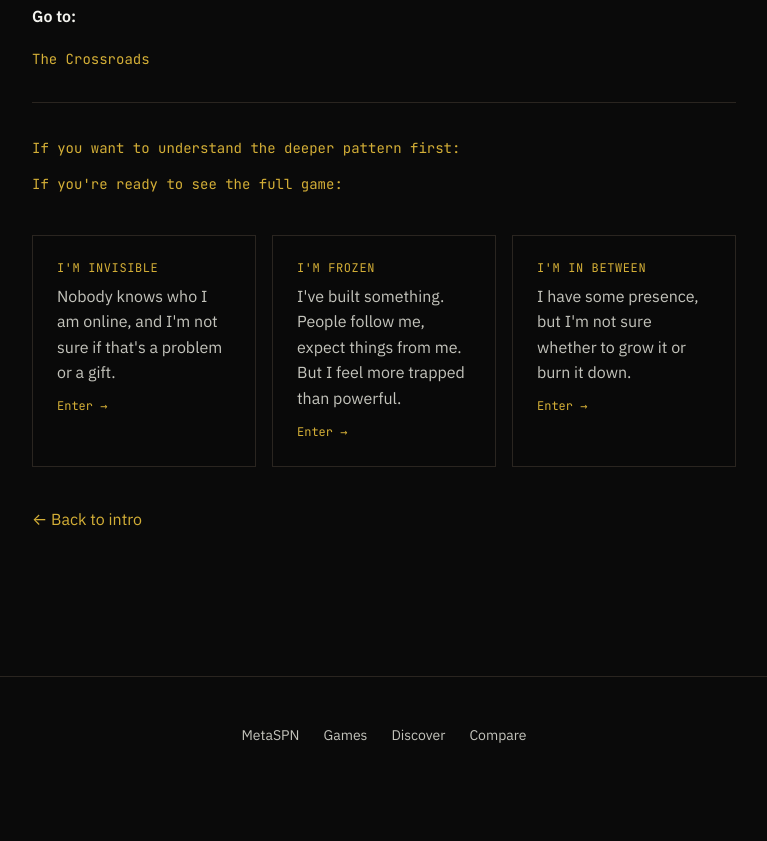
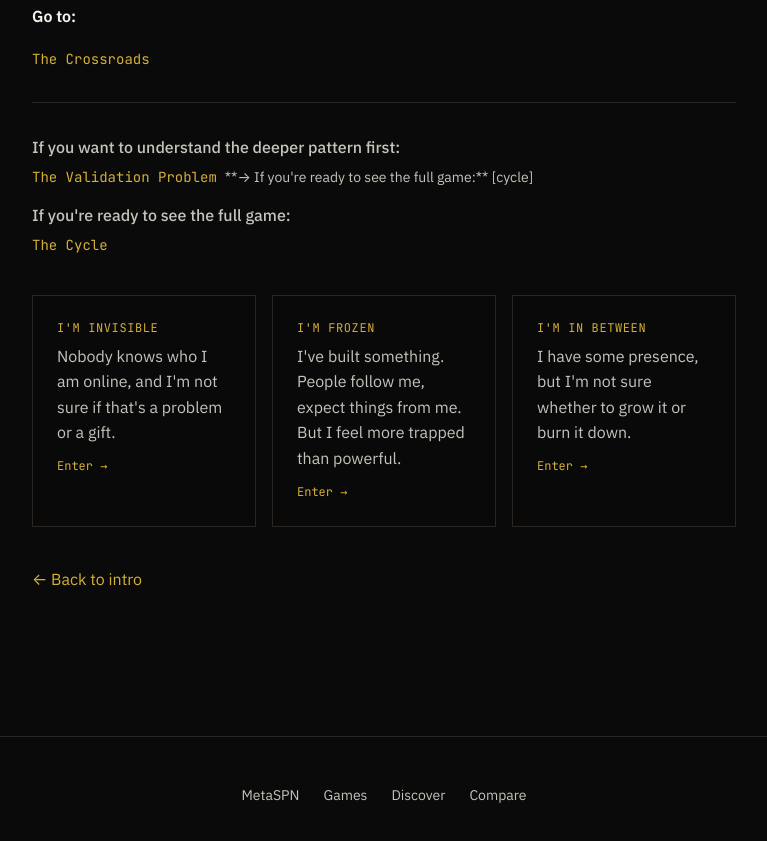
Before and after one commit to leo-guinan/game-audit, a Next.js app: page /games/1/fork in a window 1280 px wide. Shown: the part 1020-1861 px from the top of the page, without its empty margins (256-1023 px from the left). Before the commit the page ends 1813 px from the top, so only its background shows below. Built offline with nearby package versions, Linux system fonts and the light colour scheme.

Commit message:
style issues

```diff
--- a/src/components/games/markdown-with-routes.tsx
+++ b/src/components/games/markdown-with-routes.tsx
@@ -8,7 +8,7 @@ const ROUTE_MARKER = /(\*\*→\s*([^*]+)\*\*)?\s*\[([a-z_0-9]+)\]/g;
 
 type Part =
   | { type: "md"; text: string }
-  | { type: "link"; label?: string; target: string }
+  | { type: "link"; label?: string; target: string; trailingText?: string }
   | { type: "link-group"; label?: string; targets: string[] };
 
 function parseRouteMarkers(content: string): Part[] {
@@ -31,6 +31,13 @@ function parseRouteMarkers(content: string): Part[] {
     const label = m[2]?.trim();
     const target = m[3];
 
+    // Check for trailing text on the same line (text after the link before newline)
+    const lineEnd = content.indexOf('\n', end);
+    const trailingText = lineEnd > end
+      ? content.slice(end, lineEnd).trim()
+      : content.slice(end).trim();
+    const hasTrailingText = trailingText && !trailingText.match(/^\s*[·•]\s*$/);
+
     // Check if this starts a link group (has label and next link is close with separator)
     const nextMatch = matches[i + 1];
     const hasLabel = label !== undefined;
@@ -39,7 +46,7 @@ function parseRouteMarkers(content: string): Part[] {
     const hasSeparator = hasNextLink && /^\s*[·•]\s*$/.test(content.slice(end, nextMatch.index!));
 
     // If this has a label and next link is part of a group, collect all links
-    if (hasLabel && hasNextLink && isClose && hasSeparator) {
+    if (hasLabel && hasNextLink && isClose && hasSeparator && !hasTrailingText) {
       const groupTargets = [target];
       let groupEnd = end;
       let j = i + 1;
@@ -63,15 +70,21 @@ function parseRouteMarkers(content: string): Part[] {
       lastEnd = groupEnd;
       i = j - 1; // Skip the links we just processed
     } else {
-      // Single link
-      parts.push({ type: "link", label: label || undefined, target });
-      lastEnd = end;
+      // Single link - include trailing text if present
+      parts.push({
+        type: "link",
+        label: label || undefined,
+        target,
+        trailingText: hasTrailingText ? trailingText : undefined
+      });
+      lastEnd = hasTrailingText ? (lineEnd > 0 ? lineEnd : content.length) : end;
     }
   }
 
   if (lastEnd < content.length) {
     const remaining = content.slice(lastEnd).trimStart();
-    if (remaining) {
+    // Only add remaining text if it's not just whitespace or empty
+    if (remaining && remaining.trim()) {
       parts.push({ type: "md", text: remaining });
     }
   }
@@ -116,9 +129,9 @@ export function MarkdownWithRoutes({
                 h2: ({ children }) => <h2 className="text-xl font-semibold text-foreground mb-3 mt-6">{children}</h2>,
                 h3: ({ children }) => <h3 className="text-lg font-medium text-foreground mb-2 mt-4">{children}</h3>,
                 strong: ({ children }) => <strong className="font-semibold text-foreground">{children}</strong>,
-                ul: ({ children }) => <ul className="list-disc list-inside mb-4 space-y-1 text-muted-foreground">{children}</ul>,
-                ol: ({ children }) => <ol className="list-decimal list-inside mb-4 space-y-1 text-muted-foreground">{children}</ol>,
-                li: ({ children }) => <li className="leading-relaxed">{children}</li>,
+                ul: ({ children }) => <ul className="list-disc list-inside mb-4 space-y-1 text-muted-foreground pl-0">{children}</ul>,
+                ol: ({ children }) => <ol className="list-decimal list-inside mb-4 space-y-1 text-muted-foreground pl-0">{children}</ol>,
+                li: ({ children }) => <li className="leading-relaxed ml-4">{children}</li>,
                 pre: ({ children }) => <pre className="bg-muted/50 border border-border p-4 overflow-x-auto mb-4 font-mono text-sm text-foreground">{children}</pre>,
                 code: ({ className, children, ...rest }) =>
                   className ? (
@@ -148,11 +161,11 @@ export function MarkdownWithRoutes({
         // Handle link groups (multiple links on one line)
         if (p.type === "link-group") {
           return (
-            <div key={i} className="my-3">
+            <div key={i} className="my-4 first:mt-0">
               {p.label && (
-                <span className="text-muted-foreground mr-2">{p.label}</span>
+                <div className="text-muted-foreground mb-2 font-medium">{p.label}</div>
               )}
-              <span className="inline-flex items-center gap-2 flex-wrap">
+              <div className="flex flex-wrap items-center gap-2">
                 {p.targets.map((target, idx) => (
                   <span key={idx} className="inline-flex items-center">
                     <CrossLink
@@ -167,7 +180,7 @@ export function MarkdownWithRoutes({
                     )}
                   </span>
                 ))}
-              </span>
+              </div>
             </div>
           );
         }
@@ -175,15 +188,20 @@ export function MarkdownWithRoutes({
         // Single link with label - render as block
         if (p.type === "link" && p.label) {
           return (
-            <div key={i} className="my-3">
+            <div key={i} className="my-4 first:mt-0">
+              <div className="text-muted-foreground mb-2 font-medium">{p.label}</div>
+              <div className="flex items-center gap-2 flex-wrap">
                 <CrossLink
                   gameNumber={gameNumber}
                   target={p.target}
-                label={p.label}
                   config={config}
                   fromNodeType={fromNodeType}
                   fromNodeId={fromNodeId}
                 />
+                {p.trailingText && (
+                  <span className="text-muted-foreground text-sm">{p.trailingText}</span>
+                )}
+              </div>
             </div>
           );
         }
```
Lines whose indentation alone changed are shown as unchanged.
